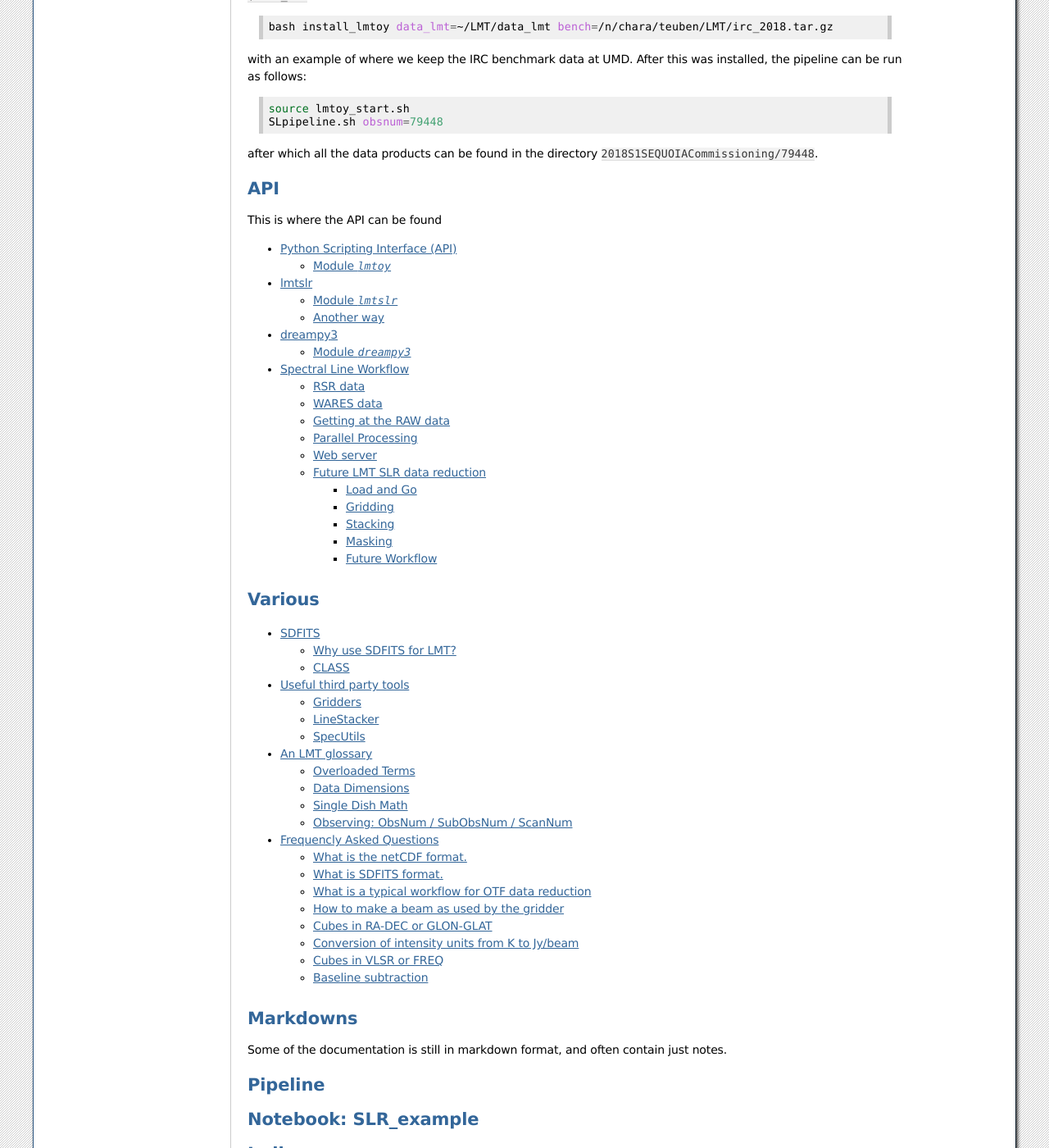
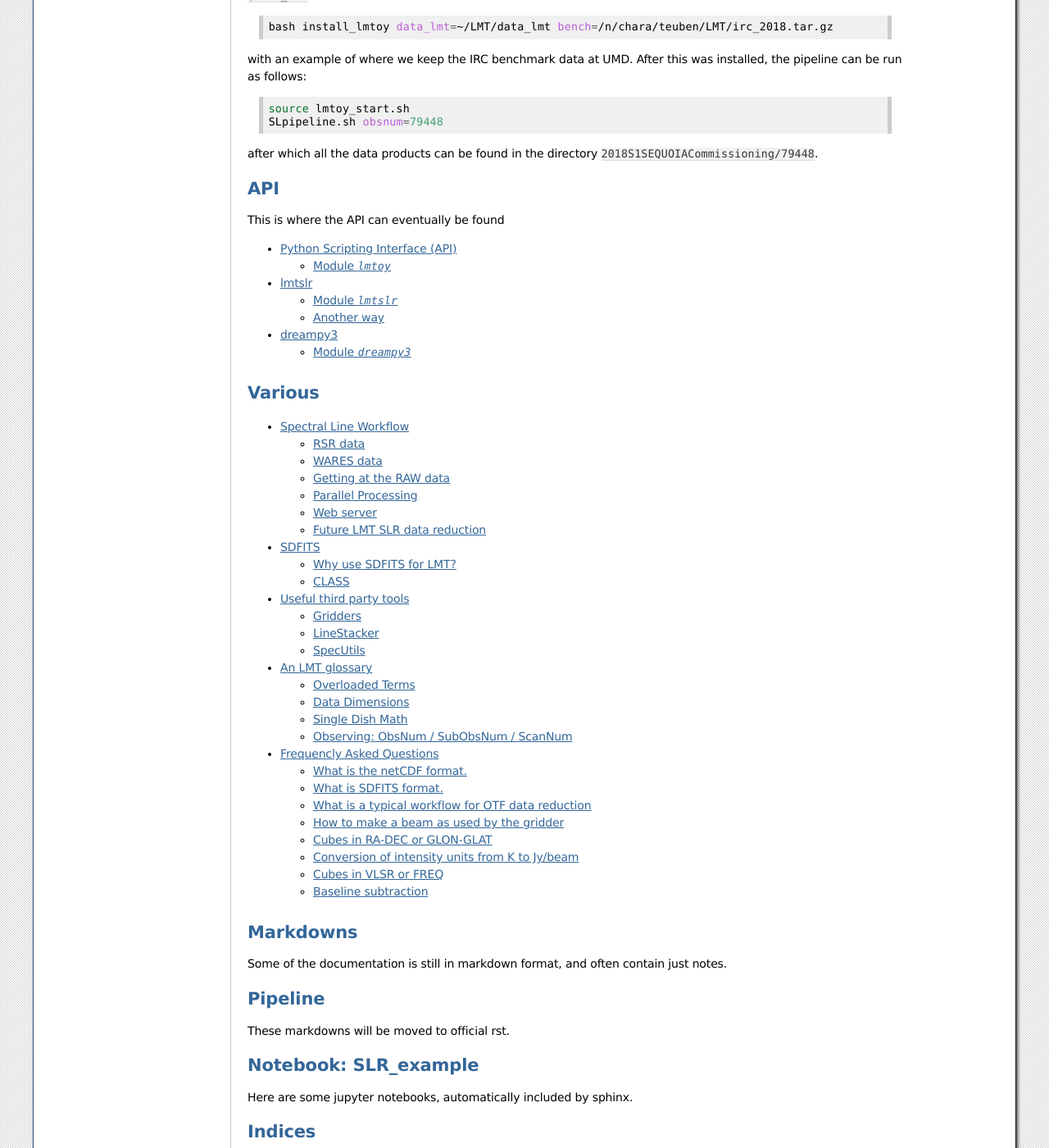
Before and after one commit to astroumd/lmtoy, a Sphinx documentation site: the page built from docs/source/index.rst, in a window 1280 px wide and 1400 px high, scrolled down 588 px. Shown: the whole window at 82% size. Built offline with Sphinx 7.4.7, drawn with Linux system fonts in a browser that asks for light colours; pages that are not in the unit, such as notebooks, are missing from menus.

Commit message:
clarify the reorg.

```diff
--- a/docs/source/index.rst
+++ b/docs/source/index.rst
@@ -57,21 +57,21 @@ after which all the data products can be found in the directory ``2018S1SEQUOIAC
 API
 ===
 
-This is where the API can be found
+This is where the API can eventually be found
 
 .. toctree::
-   :maxdepth: 3
+   :maxdepth: 2
 
    api
    lmtslr <lmtslr.api>
    dreampy3 <dreampy3.api>
-   workflow
 
 Various
 =======
 .. toctree::
    :maxdepth: 2
 
+   workflow
    sdfits
    tools
    glossary
@@ -92,6 +92,8 @@ often contain just notes.
 Pipeline
 ========
 
+These markdowns will be moved to official rst.
+
 .. toctree::
    :maxdepth: 3
 
@@ -100,6 +102,8 @@ Pipeline
 
 Notebook: SLR_example
 =====================
+
+Here are some jupyter notebooks, automatically included by sphinx.
 
 .. toctree::
    :maxdepth: 2
```
